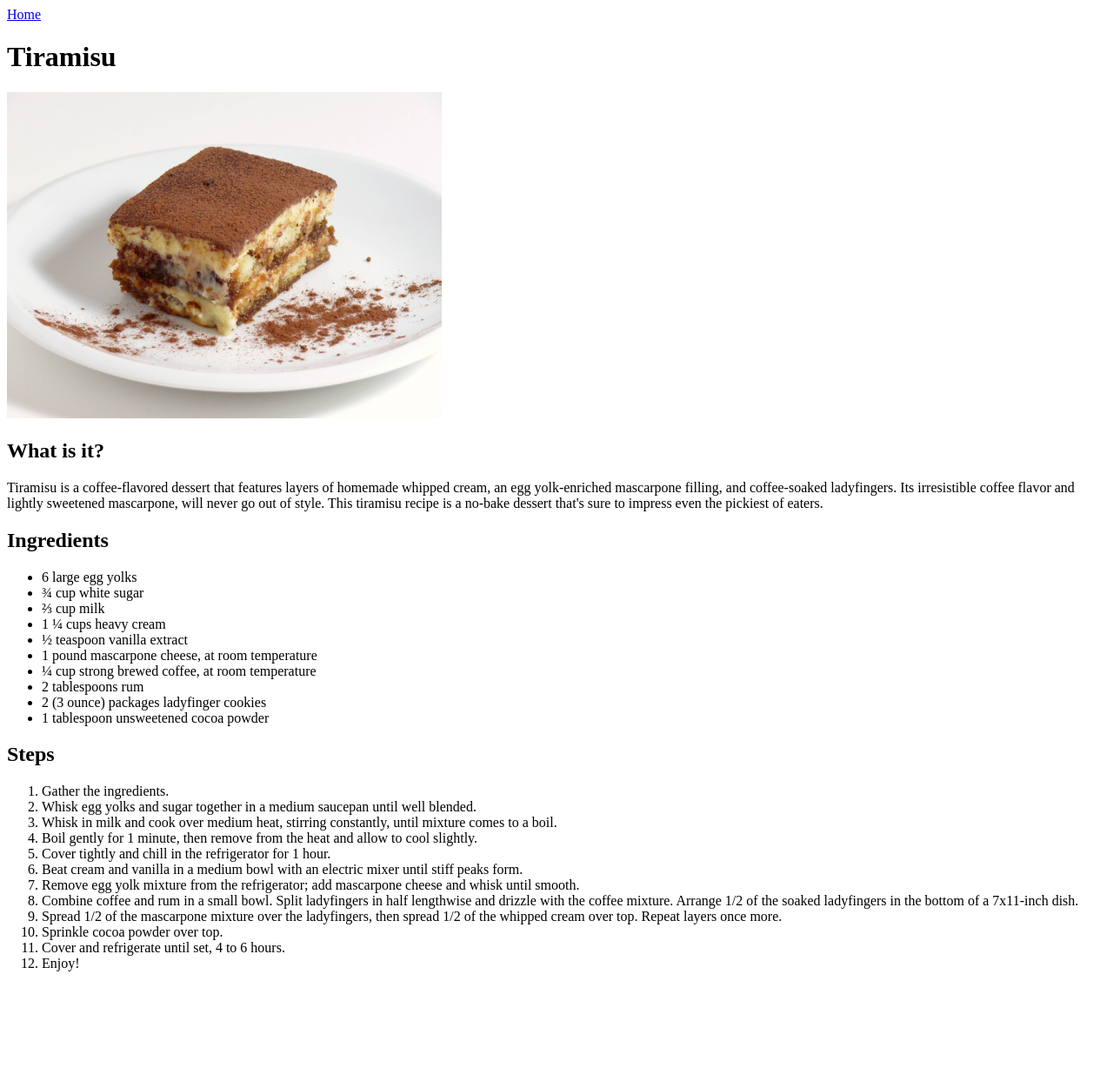
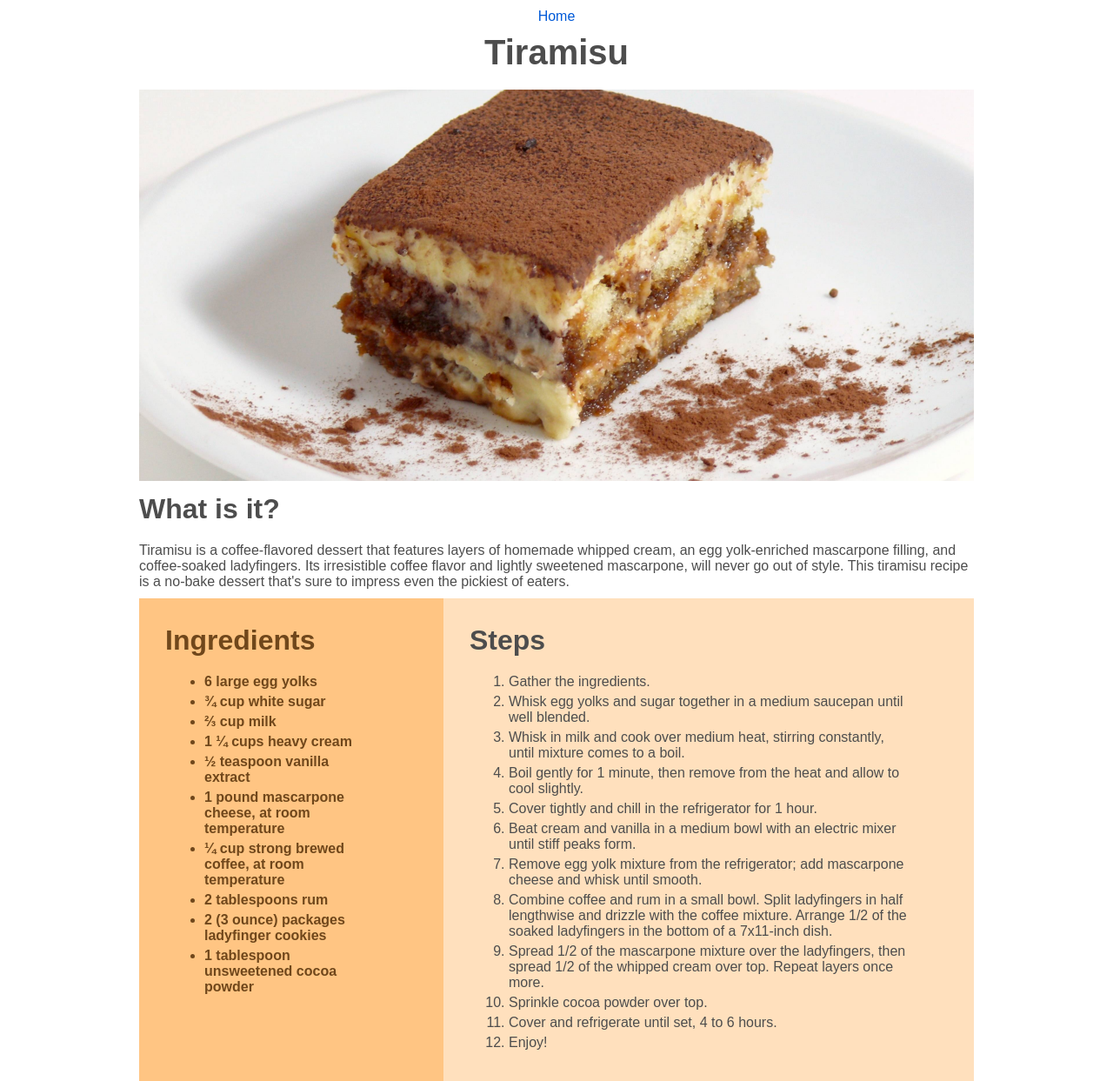
Before and after one commit to adaaask0/odin-recipes, a plain HTML site: page recipes/tiramisu.html in a window 1280 px wide. Shown: the whole page at 87% size. Before the commit the page ends 1133 px from the top, so only its background shows below. Drawn offline with Linux system fonts and the light colour scheme.

Commit message:
Add styling recipe pages
Added css styling to recipe pages and also corrected HTML.

```diff
--- a/recipes/tiramisu.html
+++ b/recipes/tiramisu.html
@@ -3,14 +3,17 @@
     <head>
         <meta charset="UTF-8">
         <meta name="viewport" content="width=device-width, initial-scale=1.0">
+        <link rel="stylesheet" href="../styles.css">
         <title>Tiramisu</title>
     </head>
     <body>
-    <a href="../index.html">Home</a>
-    <h1>Tiramisu</h1>
-    <img src="../images/tiramisu.jpg" alt="tiramisu cake in the white tray on the table" width="500" />
+        <a class="rth" href="../index.html">Home</a>
+        <h1 class="recipe-title">Tiramisu</h1>
+        <img class="cover-img" src="../images/tiramisu.jpg" alt="tiramisu cake in the white tray on the table" width="960" />
         <h2>What is it?</h2>
         <p>Tiramisu is a coffee-flavored dessert that features layers of homemade whipped cream, an egg yolk-enriched mascarpone filling, and coffee-soaked ladyfingers. Its irresistible coffee flavor and lightly sweetened mascarpone, will never go out of style. This tiramisu recipe is a no-bake dessert that's sure to impress even the pickiest of eaters.</p>
+        <div class="split-section">
+            <div class="ingredients">
                 <h2>Ingredients</h2>
                 <ul>
                     <li>6 large egg yolks</li>
@@ -24,6 +27,8 @@
                     <li>2 (3 ounce) packages ladyfinger cookies</li>
                     <li>1 tablespoon unsweetened cocoa powder</li>
                     </ul>
+            </div>
+            <div class="cooking-steps">
                 <h2>Steps</h2>
                 <ol>
                     <li>Gather the ingredients.</li>
@@ -39,5 +44,7 @@
                     <li>Cover and refrigerate until set, 4 to 6 hours.</li>
                     <li>Enjoy!</li>
                 </ol>
+            </div>
+        </div>
     </body>
 </html>
--- a/styles.css
+++ b/styles.css
@@ -14,6 +14,7 @@ body {
     max-width: 960px;
     margin: 0 auto;
     font-size: 1rem;
+    color: #4d4d4d;
 }
 
 h1,
@@ -56,10 +57,15 @@ h6 {
     font-size: 1rem;
 }
 
-ul {
-    padding: 0 30px;
+ul,
+ol {
+    padding: 0 45px;
     margin-top: 15px;
     margin-bottom: 15px;
+}
+
+li {
+    margin: 5px 0;
 }
 
 a {
@@ -71,3 +77,44 @@ a:hover {
     color: rgb(0, 46, 111);
     transition: 0.3s ease-in-out;
 }
+
+.rth,
+.recipe-title {
+    text-align: center;
+}
+
+.rth {
+    display: block;
+    margin: 10px 0;
+}
+
+.cover-img {
+    object-fit: cover;
+    width: 100%;
+    height: 450px;
+}
+
+.split-section {
+    display: flex;
+    flex-wrap: wrap;
+    margin-top: 10px;
+}
+
+.ingredients,
+.cooking-steps {
+    padding: 20px 30px;
+}
+
+.ingredients {
+    background-color: rgb(255, 197, 131);
+    color: #70471b;
+    flex: 1;
+    min-width: 350px;
+    font-weight: 800;
+}
+
+.cooking-steps {
+    flex: 2;
+    min-width: 400px;
+    background-color: rgb(255, 224, 189);
+}
```
Lines whose indentation alone changed are shown as unchanged.
